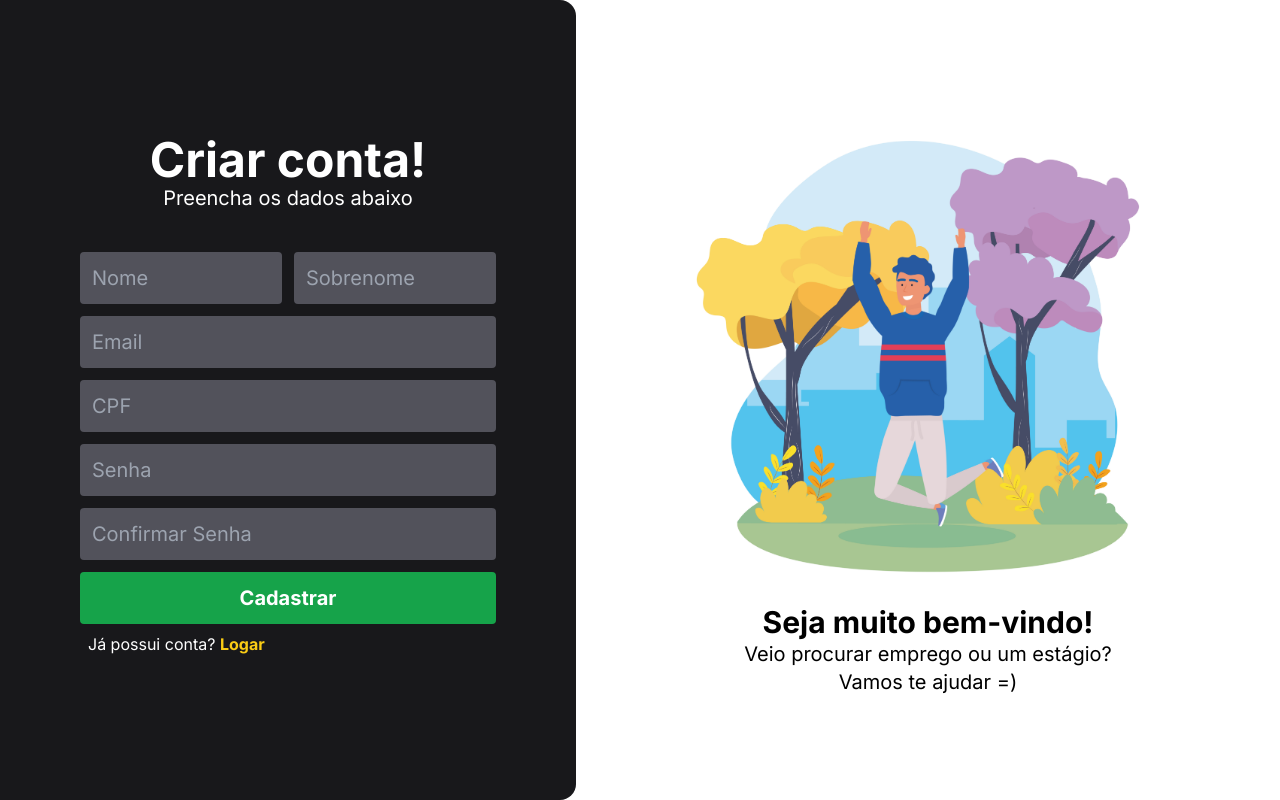
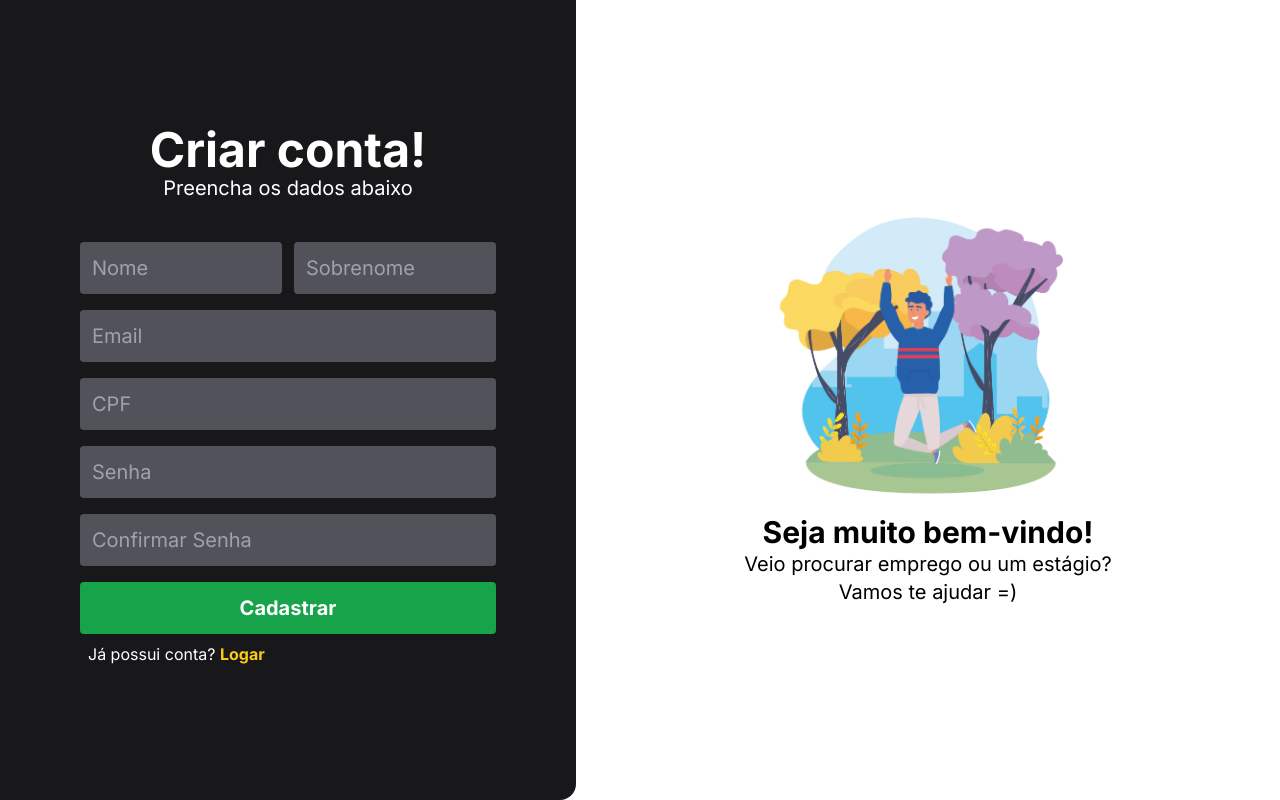
Before and after one commit to juanfariasdev/desafio-formulario, a Next.js app: page /registrar in a window 1280 px wide. Built offline with nearby package versions, Linux system fonts and the light colour scheme.

Commit message:
added yup

```diff
--- a/package.json
+++ b/package.json
@@ -9,17 +9,21 @@
     "lint": "next lint"
   },
   "dependencies": {
+    "@hookform/resolvers": "^3.1.0",
     "@types/node": "18.16.0",
     "@types/react": "18.0.38",
     "@types/react-dom": "18.0.11",
     "autoprefixer": "10.4.14",
+    "cpf-cnpj-validator": "^1.0.3",
     "eslint": "8.39.0",
     "eslint-config-next": "13.3.1",
     "next": "13.3.1",
     "postcss": "8.4.23",
     "react": "18.2.0",
     "react-dom": "18.2.0",
+    "react-hook-form": "^7.43.9",
     "tailwindcss": "3.3.1",
-    "typescript": "5.0.4"
+    "typescript": "5.0.4",
+    "yup": "^1.1.1"
   }
 }
--- a/src/app/(public)/layout.tsx
+++ b/src/app/(public)/layout.tsx
@@ -8,8 +8,8 @@ import "../globals.css";
 const inter = Inter({ subsets: ["latin"] });
 
 export const metadata = {
-  title: "Create Next App",
-  description: "Generated by create next app",
+  title: "Empregos e Estágios Federais",
+  description: "Criado para facilitar o encontro de emprego",
 };
 
 export default function RootLayout({
@@ -20,12 +20,17 @@ export default function RootLayout({
   return (
     <html lang="ptBR">
       <body className={inter.className}>
-        <div className="flex min-h-screen justify-between">
-          <main className="bg-zinc-900 text-white max-w-xl w-full rounded-r-2xl flex flex-col justify-center px-20">
+        <div className="flex min-h-screen justify-between flex-col lg:flex-row">
+          <main className="bg-zinc-900 text-white min-h-[500px] lg:max-w-xl w-full rounded-t-2xl lg:rounded-t-none lg:rounded-r-2xl flex flex-col justify-center p-10 lg:px-20 order-2 lg:order-1">
             {children}
           </main>
-          <aside className="flex flex-col flex-1 justify-center items-center">
-            <Image src={Hero} alt="" width={500} />
+          <aside className="flex-col flex-1 justify-center items-center flex order-1 py-10">
+            <Image
+              src={Hero}
+              alt=""
+              className="w-auto lg:w-80 max-h-[30vh] lg:max-h-full"
+              width={500}
+            />
             <h1 className="text-3xl font-bold">Seja muito bem-vindo!</h1>
             <p className="text-xl">Veio procurar emprego ou um estágio?</p>
             <p className="text-xl">Vamos te ajudar =)</p>
--- a/src/components/RegisterForm/index.tsx
+++ b/src/components/RegisterForm/index.tsx
@@ -1,16 +1,92 @@
+"use client";
+import { useForm } from "react-hook-form";
 import { InputLabel } from "../input";
 
+import { cpf } from "cpf-cnpj-validator";
+import { yupResolver } from "@hookform/resolvers/yup";
+import { object, string } from "yup";
+
+const msgRequired = "Campo obrigatório";
+const schema = object({
+  firstName: string()
+    .required(msgRequired)
+    .min(3, "Deve conter pelo menos 3 dígitos"),
+
+  lastName: string()
+    .required(msgRequired)
+    .min(3, "Deve conter pelo menos 3 dígitos"),
+
+  email: string().required(msgRequired).email("Email inválido"),
+
+  cpf: string().test((value) => (value ? cpf.isValid(value) : false)),
+
+  password: string().matches(
+    /^(?=.*[a-z])(?=.*[0-9])(?=.{6,})/,
+    "Deve conter pelo menos 6 dígitos tendo pelo menos um número e uma letra minuscula"
+  ),
+
+  confirmPassword: string().test(
+    "password-should-match",
+    "As senhas devem ser iguais",
+    function (value) {
+      return this.parent.password === value;
+    }
+  ),
+});
+
 function RegisterForm() {
+  const {
+    handleSubmit: onSubmit,
+    register,
+    formState: { errors },
+  } = useForm({
+    resolver: yupResolver(schema),
+  });
+  const handleSubmit = (data: any) => {
+    console.log(data);
+  };
   return (
-    <form className="flex flex-col gap-3">
+    <form className="flex flex-col gap-3" onSubmit={onSubmit(handleSubmit)}>
       <div className="flex gap-3">
-        <InputLabel placeholder="Nome" />
-        <InputLabel placeholder="Sobrenome" />
+        <InputLabel
+          placeholder="Nome"
+          id="firstName"
+          register={register}
+          error={errors?.firstName?.message}
+        />
+        <InputLabel
+          placeholder="Sobrenome"
+          id="lastName"
+          register={register}
+          error={errors?.lastName?.message}
+        />
       </div>
-      <InputLabel placeholder="Email" />
-      <InputLabel placeholder="CPF" />
-      <InputLabel placeholder="Senha" type="password" />
-      <InputLabel placeholder="Confirmar Senha" type="password" />
+      <InputLabel
+        placeholder="Email"
+        register={register}
+        id="email"
+        error={errors?.email?.message}
+      />
+      <InputLabel
+        placeholder="CPF"
+        register={register}
+        id="cpf"
+        error={errors?.cpf?.message}
+      />
+      <InputLabel
+        placeholder="Senha"
+        type="password"
+        id="password"
+        register={register}
+        error={errors?.password?.message}
+      />
+      <InputLabel
+        placeholder="Confirmar Senha"
+        type="password"
+        id="confirmPassword"
+        register={register}
+        error={errors?.confirmPassword?.message}
+      />
       <button className="rounded bg-green-600 hover:bg-green-700 text-xl p-3 text-white w-full transition font-bold">
         Cadastrar
       </button>
--- a/src/components/input.tsx
+++ b/src/components/input.tsx
@@ -1,12 +1,26 @@
 import { InputHTMLAttributes } from "react";
+import { useForm } from "react-hook-form";
 
-export function InputLabel({ ...rest }: InputHTMLAttributes<HTMLInputElement>) {
+interface Input extends InputHTMLAttributes<HTMLInputElement> {
+  error?: string;
+  register?: (value: string) => any | null;
+  id: string;
+}
+export function InputLabel({ error, id, register, ...rest }: any): JSX.Element {
+  const registerForm = (value: string) => {
+    if (register) return { ...register(value) };
+    else null;
+  };
+
   return (
-    <>
+    <div>
       <input
         className="rounded bg-zinc-600 text-xl p-3 text-white w-full fill-white reval"
+        type="text"
         {...rest}
+        {...registerForm(id)}
       />
-    </>
+      <p className="pt-1 text-red-500">{error}</p>
+    </div>
   );
 }
```
Also changed, not shown: 1 other file (tests, documents, lock files or other folders).
